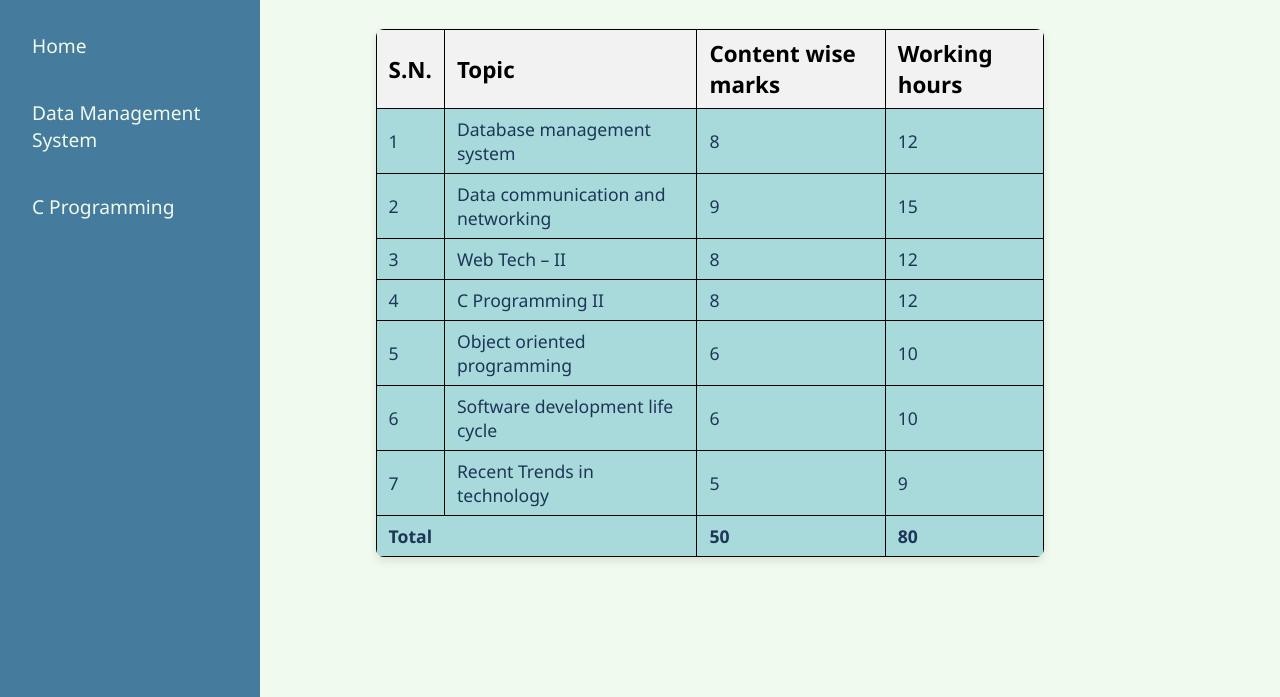
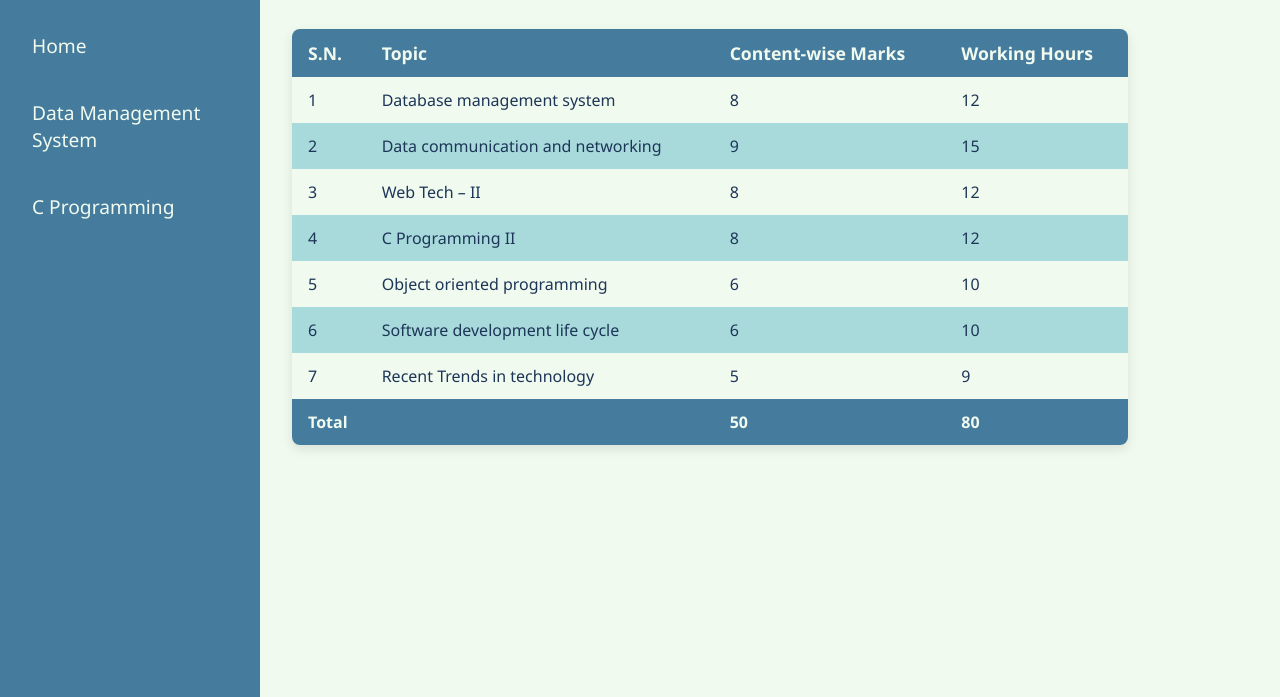
Before and after one commit to Prajwol-Basyal/Syllabus, a plain HTML site: page index.html in a window 1280 px wide. Shown: the part 103-800 px from the top of the page. Drawn offline with Linux system fonts and the light colour scheme.

Commit message:
Update index.html

```diff
--- a/index.html
+++ b/index.html
@@ -73,36 +73,59 @@
       color: #1d3557;
     }
 
-    /* Table styles */
+    /* Back button */
+    .back-button {
+      display: inline-block;
+      margin-bottom: 20px;
+      padding: 8px 16px;
+      background-color: #457b9d;
+      color: #f1faee;
+      text-decoration: none;
+      border-radius: 6px;
+      font-weight: bold;
+      transition: background-color 0.3s;
+    }
+    .back-button:hover {
+      background-color: #1d3557;
+    }
+
+    /* Table styling */
     table {
       width: 100%;
       border-collapse: collapse;
-      background-color: #a8dadc;
+      margin-top: 20px;
+      background-color: #f1faee;
       border-radius: 8px;
       overflow: hidden;
-      box-shadow: 0 4px 8px rgba(0,0,0,0.1);
+      box-shadow: 0 4px 12px rgba(0,0,0,0.1);
     }
 
-    th {
-      background-color: #1d3557;
-      color: black;
-      padding: 1rem;
-      font-size: 1.4rem;
+    th, td {
+      padding: 12px 16px;
       text-align: left;
     }
 
-    td {
-      padding: 1rem;
-      border-bottom: 1px solid #457b9d;
+    thead th {
+      background-color: #457b9d;
+      color: #f1faee;
       font-size: 1.1rem;
-      color: #1d3557;
     }
 
-    tr:last-child td {
-      border-bottom: none;
+    tbody tr:nth-child(even) {
+      background-color: #a8dadc;
     }
 
-    /* Responsive for smaller screens */
+    tbody tr:hover {
+      background-color: #caf0f8;
+    }
+
+    tfoot td {
+      font-weight: bold;
+      background-color: #457b9d;
+      color: #f1faee;
+    }
+
+    /* Responsive */
     @media (max-width: 600px) {
       nav {
         position: relative;
@@ -135,64 +158,64 @@
 
   <main class="container">
     <h1>Computer Syllabus Guide</h1>
-<table style="border-collapse: collapse; width: 80%; margin: 20px auto;">
+    <table>
       <thead>
         <tr>
-                <th style="border: 1px solid #000; padding: 8px 12px; background-color: #f2f2f2;">S.N.</th>
-                <th style="border: 1px solid #000; padding: 8px 12px; background-color: #f2f2f2;">Topic</th>
-                <th style="border: 1px solid #000; padding: 8px 12px; background-color: #f2f2f2;">Content wise marks</th>
-                <th style="border: 1px solid #000; padding: 8px 12px; background-color: #f2f2f2;">Working hours</th>
+          <th>S.N.</th>
+          <th>Topic</th>
+          <th>Content-wise Marks</th>
+          <th>Working Hours</th>
         </tr>
       </thead>
       <tbody>
         <tr>
-                <td style="border: 1px solid #000; padding: 8px 12px;">1</td>
-                <td style="border: 1px solid #000; padding: 8px 12px;">Database management system</td>
-                <td style="border: 1px solid #000; padding: 8px 12px;">8</td>
-                <td style="border: 1px solid #000; padding: 8px 12px;">12</td>
+          <td>1</td>
+          <td>Database management system</td>
+          <td>8</td>
+          <td>12</td>
         </tr>
         <tr>
-                <td style="border: 1px solid #000; padding: 8px 12px;">2</td>
-                <td style="border: 1px solid #000; padding: 8px 12px;">Data communication and networking</td>
-                <td style="border: 1px solid #000; padding: 8px 12px;">9</td>
-                <td style="border: 1px solid #000; padding: 8px 12px;">15</td>
+          <td>2</td>
+          <td>Data communication and networking</td>
+          <td>9</td>
+          <td>15</td>
         </tr>
         <tr>
-                <td style="border: 1px solid #000; padding: 8px 12px;">3</td>
-                <td style="border: 1px solid #000; padding: 8px 12px;">Web Tech – II</td>
-                <td style="border: 1px solid #000; padding: 8px 12px;">8</td>
-                <td style="border: 1px solid #000; padding: 8px 12px;">12</td>
+          <td>3</td>
+          <td>Web Tech – II</td>
+          <td>8</td>
+          <td>12</td>
         </tr>
         <tr>
-                <td style="border: 1px solid #000; padding: 8px 12px;">4</td>
-                <td style="border: 1px solid #000; padding: 8px 12px;">C Programming II</td>
-                <td style="border: 1px solid #000; padding: 8px 12px;">8</td>
-                <td style="border: 1px solid #000; padding: 8px 12px;">12</td>
+          <td>4</td>
+          <td>C Programming II</td>
+          <td>8</td>
+          <td>12</td>
         </tr>
         <tr>
-                <td style="border: 1px solid #000; padding: 8px 12px;">5</td>
-                <td style="border: 1px solid #000; padding: 8px 12px;">Object oriented programming</td>
-                <td style="border: 1px solid #000; padding: 8px 12px;">6</td>
-                <td style="border: 1px solid #000; padding: 8px 12px;">10</td>
+          <td>5</td>
+          <td>Object oriented programming</td>
+          <td>6</td>
+          <td>10</td>
         </tr>
         <tr>
-                <td style="border: 1px solid #000; padding: 8px 12px;">6</td>
-                <td style="border: 1px solid #000; padding: 8px 12px;">Software development life cycle</td>
-                <td style="border: 1px solid #000; padding: 8px 12px;">6</td>
-                <td style="border: 1px solid #000; padding: 8px 12px;">10</td>
+          <td>6</td>
+          <td>Software development life cycle</td>
+          <td>6</td>
+          <td>10</td>
         </tr>
         <tr>
-                <td style="border: 1px solid #000; padding: 8px 12px;">7</td>
-                <td style="border: 1px solid #000; padding: 8px 12px;">Recent Trends in technology</td>
-                <td style="border: 1px solid #000; padding: 8px 12px;">5</td>
-                <td style="border: 1px solid #000; padding: 8px 12px;">9</td>
+          <td>7</td>
+          <td>Recent Trends in technology</td>
+          <td>5</td>
+          <td>9</td>
         </tr>
       </tbody>
       <tfoot>
         <tr>
-                <td colspan="2" style="border: 1px solid #000; padding: 8px 12px; font-weight: bold;">Total</td>
-                <td style="border: 1px solid #000; padding: 8px 12px; font-weight: bold;">50</td>
-                <td style="border: 1px solid #000; padding: 8px 12px; font-weight: bold;">80</td>
+          <td colspan="2">Total</td>
+          <td>50</td>
+          <td>80</td>
         </tr>
       </tfoot>
     </table>
```
Lines whose indentation alone changed are shown as unchanged.
